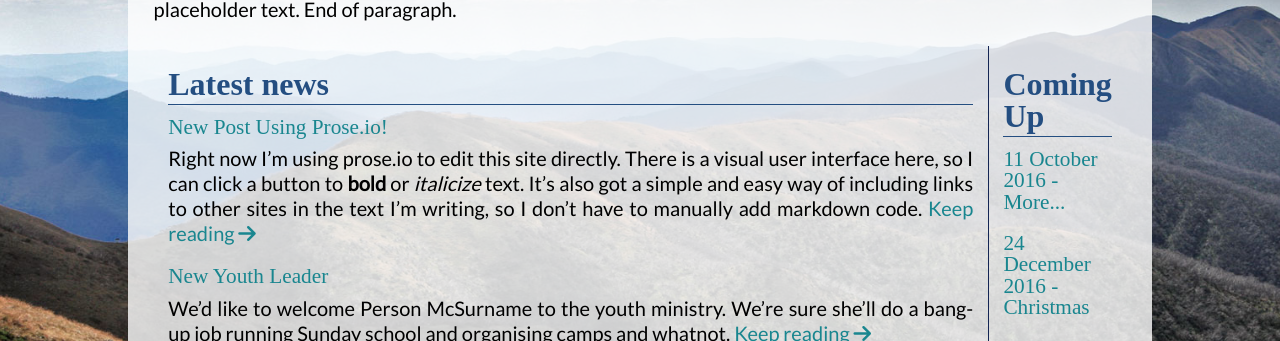
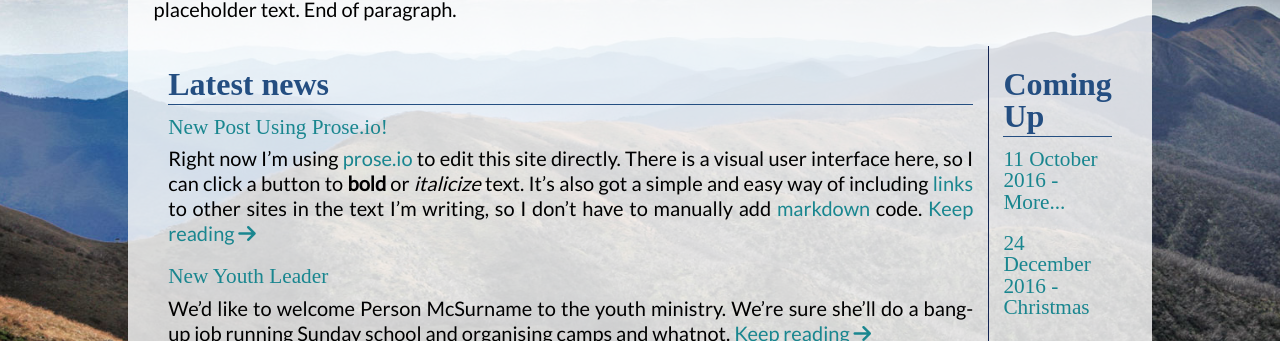
Before and after one commit to churchforlife/churchforlife.github.io, a Jekyll site: the page built from index.md, in a window 1280 px wide. Shown: the part 286-627 px from the top of the page. Built offline with Jekyll 4.4.1, drawn with Linux system fonts in a browser that asks for light colours; nearby versions of some CDN libraries; some web fonts are replaced.

Commit message:
Update main.css
add color to in-text links

```diff
--- a/css/main.css
+++ b/css/main.css
@@ -261,6 +261,10 @@ MAIN CONTENT
 #latestContainer {
 	display: flex;
 	flex-direction: column;
+}
+
+#contentContainer p a {
+	color: #19868f;
 }
 
 .excerpt {
```
